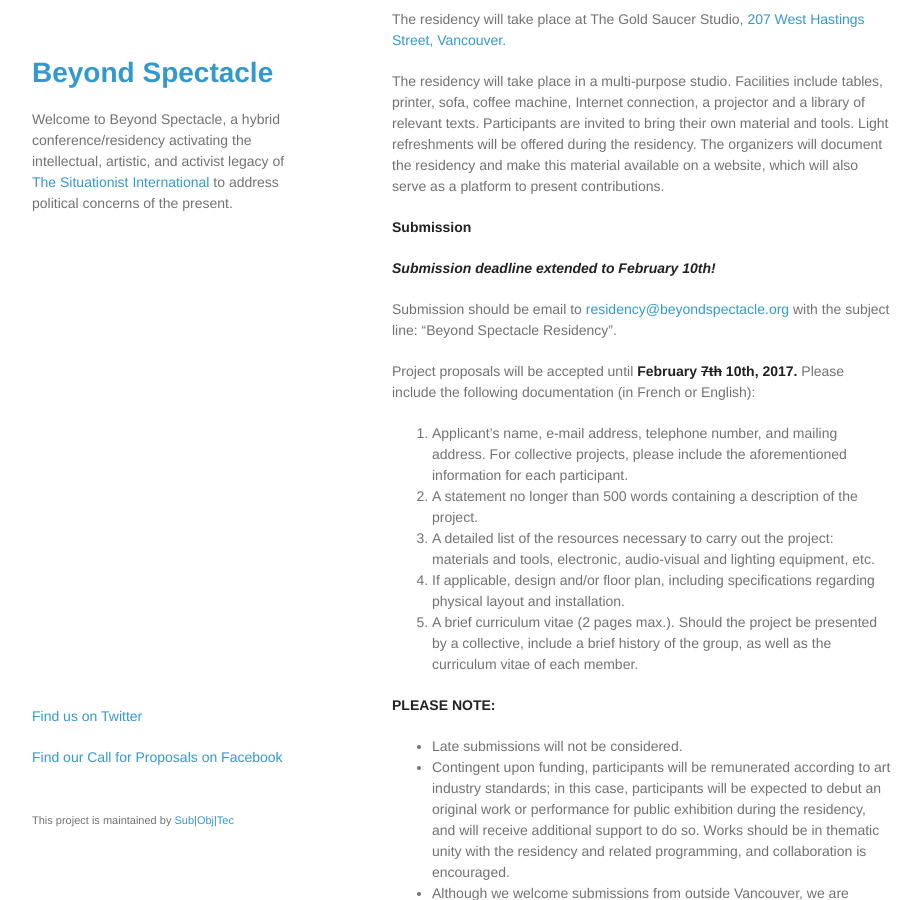
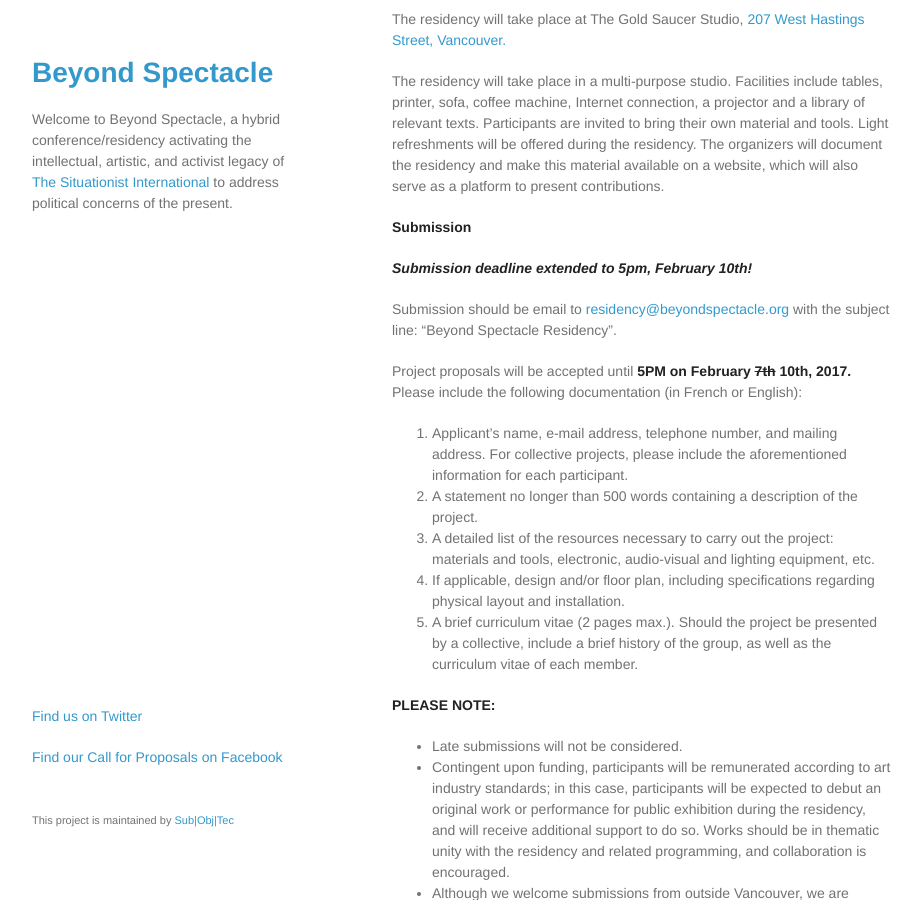
Before and after one commit to SubObjTec/beyond-spectacle, a Jekyll site: the page built from call-for-proposals.md, in a window 1280 px wide and 900 px high, scrolled down 985 px. Shown: the whole window, without its empty margins (178-1100 px from the left). Built offline with Jekyll 4.4.1, drawn with Linux system fonts in a browser that asks for light colours; some of the changed text lies outside the part shown.

Commit message:
Update call-for-proposals.md

```diff
--- a/call-for-proposals.md
+++ b/call-for-proposals.md
@@ -2,7 +2,7 @@
 title: Call for Proposals
 layout: default
 ---
-__*Submission deadline extended to February 10th!*__
+__*Submission deadline extended to 5pm, February 10th!*__
 
 **OPEN CALL FOR PROPOSALS**
 
@@ -59,13 +59,13 @@
 
 **Submission**
 
-__*Submission deadline extended to February 10th!*__
+__*Submission deadline extended to 5pm, February 10th!*__
 
 Submission should be email to
 [{{site.email}}](mailto:{{site.email}}) with the
 subject line: “Beyond Spectacle Residency”.
 
-Project proposals will be accepted until **February ~~7th~~ 10th, 2017.**
+Project proposals will be accepted until **5PM on February ~~7th~~ 10th, 2017.**
 Please include the following documentation (in French or English):
 
 1.  Applicant's name, e-mail address, telephone number, and mailing address.
```
